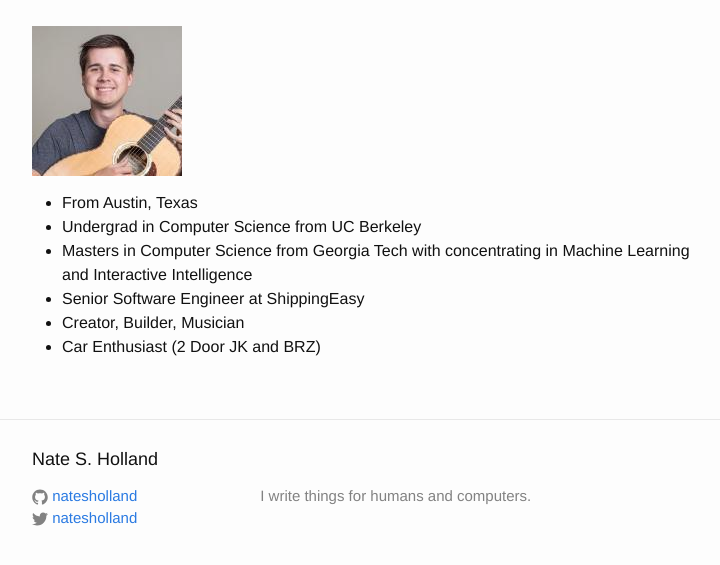
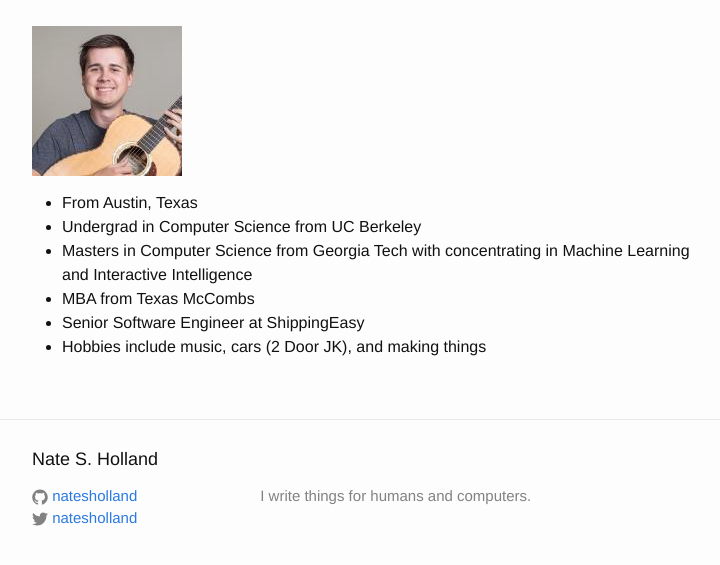
Before and after one commit to natesholland/natesholland.github.io, a Jekyll site: the page built from about.md, in a window 1280 px wide, cut to the strip 104-669 px from the top of the page. Shown: the whole strip, without its empty margins (268-988 px from the left). Built offline with Jekyll 4.4.1, drawn with Linux system fonts in a browser that asks for light colours.

Commit message:
Bump nokogiri and details on the web page

```diff
--- a/about.md
+++ b/about.md
@@ -9,6 +9,6 @@ permalink: /about/
 * From Austin, Texas
 * Undergrad in Computer Science from UC Berkeley
 * Masters in Computer Science from Georgia Tech with concentrating in Machine Learning and Interactive Intelligence
+* MBA from Texas McCombs
 * Senior Software Engineer at ShippingEasy
-* Creator, Builder, Musician
-* Car Enthusiast (2 Door JK and BRZ)
+* Hobbies include music, cars (2 Door JK), and making things
```
Also changed, not shown: Gemfile.lock.
